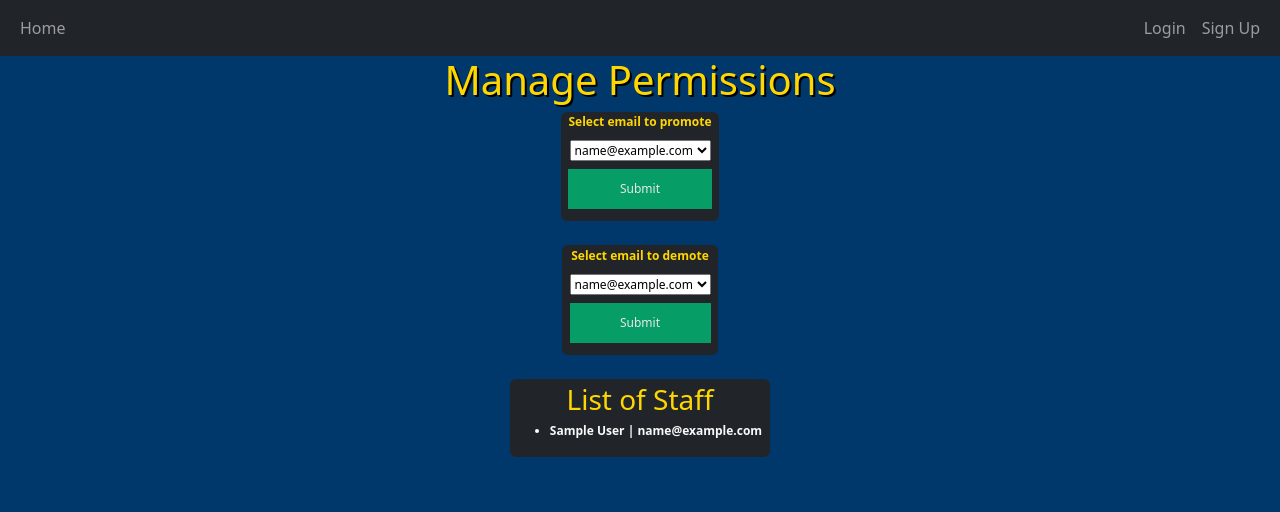
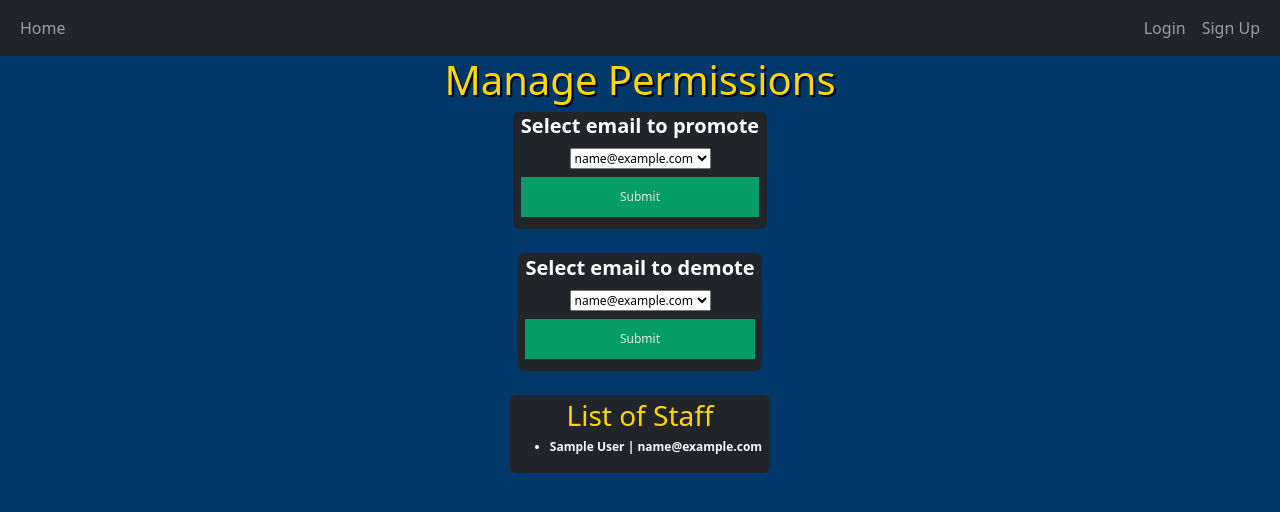
Before and after one commit to Jcampbell30/CS-4900-Project, a Flask app: template api/website/templates/permissions.html in a window 1280 px wide. Shown: the top 512 px of the page. Run offline with Flask 3, Linux system fonts and the light colour scheme; the template is opened without the code that fills it: values that come from a table or form of the project are taken from there, others are empty; tables that the repository leaves empty hold one stand-in row (values such as "Sample post"); parts of the project's set-up code (start-up, migrations or seed data) failed here and were passed over.

Commit message:
Permissions beautification.

```diff
--- a/api/website/templates/permissions.html
+++ b/api/website/templates/permissions.html
@@ -4,7 +4,7 @@
 <div class="container text-center">
     <div class='badge bg-dark text-center'>
         <form method='POST'>
-            <label for='email_selection'>Select email to promote</label><br><br>
+            <label for='email_selection' style="font-size: 20px; color: white;">Select email to promote</label><br><br>
             <select name='email_selection' required>
                 {% for email in valid_emails %}
                     <option value='{{ email.userID }}'>{{ email.email }}</option>
@@ -15,7 +15,7 @@
     </div><br><br>
     <div class='badge bg-dark text-center'>
         <form method='POST'>
-            <label for='demote'>Select email to demote</label><br><br>
+            <label for='demote' style="font-size: 20px; color: white;">Select email to demote</label><br><br>
             <select name='demote' required>
                 {% for f in faculty %}
                     <option value='{{ f.userID }}'>{{ f.email }}</option>
```
